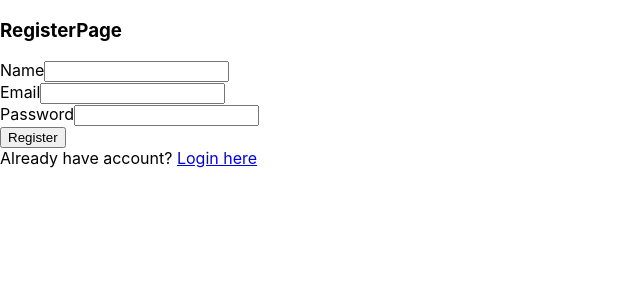
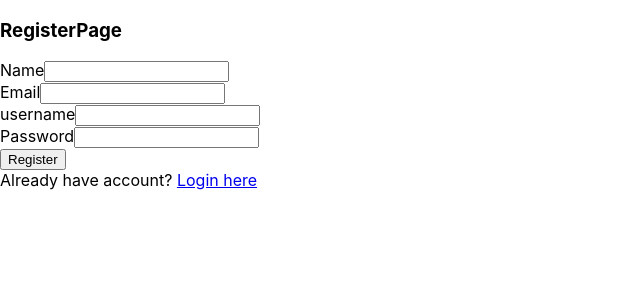
Before and after one commit to onimy-apps/openmanagement-app, a React (Create React App) app: page /register in a window 1280 px wide. Shown: the top 300 px of the page, without its empty margins (0-640 px from the left). Built offline with nearby package versions, Linux system fonts and the light colour scheme.

Commit message:
TASK: username added on register page.

```diff
--- a/src/components/registerPage.js
+++ b/src/components/registerPage.js
@@ -10,10 +10,11 @@ class RegisterPage extends Component {
 
     let name = event.target.name.value;
     let email = event.target.email.value;
+    let username = event.target.username.value;
     let password = event.target.password.value;
 
     const data = {
-      name, email, password
+      name, username, password, email
     };
 
     this.props.dispatch(registerUserAction(data));
@@ -41,6 +42,10 @@ class RegisterPage extends Component {
             <input type="email" name="email" />
           </div>
           <div>
+            <label>username</label>
+            <input type="text" name="username" />
+          </div>
+          <div>
             <label>Password</label>
             <input type="password" name="password" />
           </div>
```
